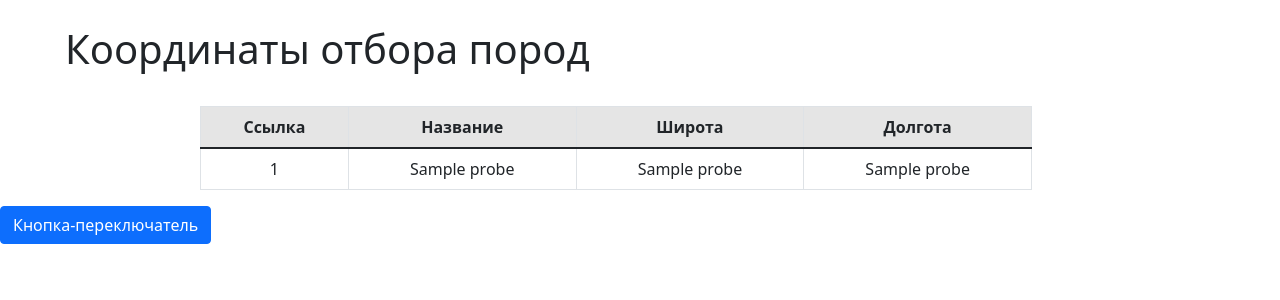
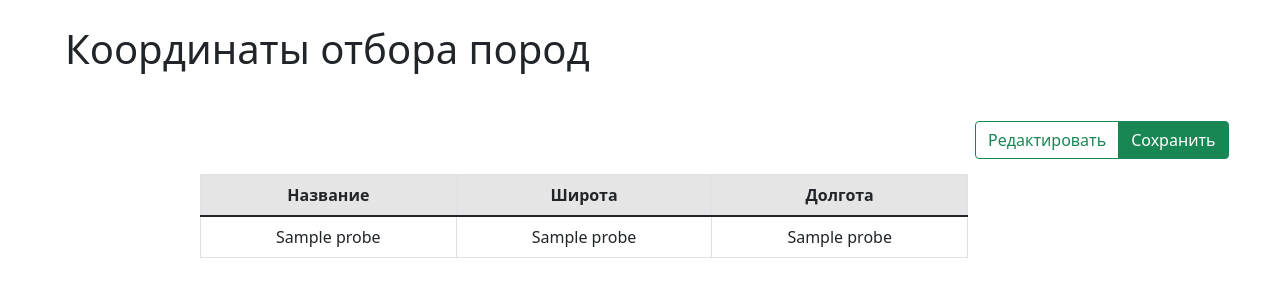
Before and after one commit to tanuha-png/fvx, a Flask app: template templates/samples.html in a window 1280 px wide. Shown: the top 300 px of the page. Run offline with Flask 2, Linux system fonts and the light colour scheme; the template is opened without the code that fills it: most values are stand-ins (such as "Sample title", 1, 10 or a date in 2020).

Commit message:
Add button

```diff
--- a/server.py
+++ b/server.py
@@ -70,20 +70,35 @@ SELECT ?probe ?label ?lat ?long WHERE {
   ?probe wgs:lat ?lat .
   ?probe wgs:long ?long .
 }
+ORDER BY ?label
 LIMIT 200"""
 
-LIST_HTML = """
- <head>
-  <meta charset="utf-8" />
- </head>
- <body>
-  <ul>
-  {}
-  </ul>
- </body>
-</html>
+
+GET_WP_AP = PREFIXES + """
+SELECT ?text WHERE {
+    @WHAT@ a <http://dbpedia.org/resource/Sample_(material)> .
+    @WHAT@ wgs:@WHAT@ @TEXT@
+}
+LIMIT 1
 """
 
+DEL_WP_AP = PREFIXES + """
+DELETE {
+    @WHAT@ wgs:@WHAT@ @TEXT@ .
+} WHERE {
+    @WHAT@ a <http://dbpedia.org/resource/Sample_(material)> .
+    @WHAT@ wgs:@WHAT@ @TEXT@ .
+}
+"""
+
+INS_WP_AP = PREFIXES + """
+INSERT {
+    @WHAT@ wgs:@WHAT@ @TEXT@ .
+} WHERE {
+    @WHAT@ a <http://dbpedia.org/resource/Sample_(material)> .
+    # @WHAT@ wgs:@WHAT@ @TEXT@ .
+}
+"""
 
 def getsamplesfromsite(site):
     sparql = SPARQLWrapper(site)
@@ -97,6 +112,15 @@ def getsamplesfromsite(site):
     ] for r in results["results"]["bindings"]]
     return probes
 
+QUERIES = [
+        (("lat", "long"), [GET_WP_AP,DEL_WP_AP,INS_WP_AP]),
+    ]
+
+def gettemplate(what):
+    for t, qs in QUERIES:
+        if what in t:
+            templ = qs
+    return templ
 
 # KG_FILENAME = KG_FILE_DIR+"database-from-python.ttl"
 KG_FILENAME = KG_FILE_DIR+"database-from-python.rdf"
--- a/templates/samples.html
+++ b/templates/samples.html
@@ -3,12 +3,17 @@
 
 <meta charset="utf-8" />
 <link rel="stylesheet" href="https://cdn.jsdelivr.net/npm/bootstrap@5.1.3/dist/css/bootstrap.min.css">
+<script src="https://code.jquery.com/jquery-3.6.0.min.js"></script>
 
     <style type="text/css">
- div {
-    width: 65%; /* Ширина */
+ div#table {
+    width: 60%; /* Ширина */
     text-align: center;
-    margin-left:200px; /*Смещаем блок на половину всей ширины влево*/}
+    margin-left:200px; }
+
+ div#button {
+    margin-left:960px;
+    padding: 15px;}
 
  h1 {
      margin-left: 40px;
@@ -17,34 +22,36 @@
   </style>
 
     <script type="text/javascript">
-    function Editor(button) {
-    var td = table.getElementsByTagName("td");
-
-    if (td.isContentEditable) {
-                td.contentEditable = "false";
-                button.innerHTML = "Allow editing!";
-            }
-            else {
-                td.contentEditable = "true";
-                button.innerHTML = "Prevent editing!";
-            }
-        }
-    }
+    $(document).ready(function(){
+        $("#editor").click(function() {
+            $(".contenteditable").each(function () {
+                $(this).attr('contenteditable', "true");
+            });
+        });
+        $("#save").click(function() {
+            $(".contenteditable").each(function () {
+                $(this).attr('contenteditable', "false");
+            });
+        });
+    });
     </script>
 
 </head>
 <body>
 
 
-<script src="https://code.jquery.com/jquery-3.4.1.min.js"></script>
 
 <h1>Координаты отбора пород</h1>
 
-<div>
+<div id="button" class="btn-group" role="group" >
+  <button id="editor" type="button" class="btn btn-outline-success">Редактировать</button>
+  <button id="save" type="button" class="btn btn-success">Сохранить</button>
+</div>
+
+<div id="table">
     <table class="table table-bordered table-hover">
     <thead class="table-active">
      <tr>
- <th scope="col">Ссылка </th>
  <th scope="col">Название </th>
  <th scope="col">Широта</th>
  <th scope="col">Долгота</th>
@@ -53,17 +60,14 @@
     <tbody>
 {% for p in probes %}
     <tr>
- <td contenteditable="true">{{p[0]}}</td>
- <td onclick="document.location='/probe?uri={{p[0]}}'" contenteditable="true">{{p[1]}}</td>
- <td contenteditable="true">{{p[2]}}</td>
- <td contenteditable="true">{{p[3]}}</td>
+ <td onclick="document.location='/probe?uri={{p[0]}}'">{{p[1]}}</td>
+ <td contenteditable="false" class="contenteditable">{{p[2]}}</td>
+ <td contenteditable="false" class="contenteditable">{{p[3]}}</td>
     </tr>
 {% endfor %}
     </tbody>
     </table>
 </div>
 
-<input type="button" value="Кнопка-переключатель" class="btn btn-primary" data-toggle="button" aria-pressed="false" autocomplete="off" onclick="Editor(this);">
-
 </body>
 </html>
```
